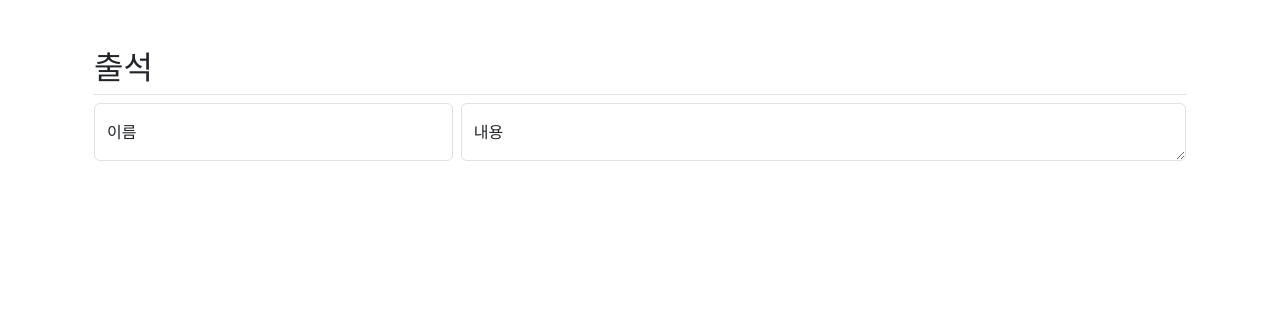
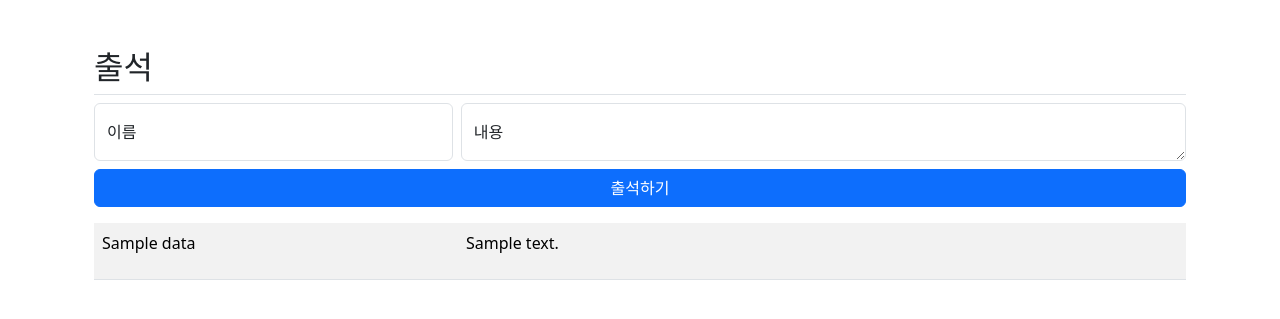
Before and after one commit to TomyoKim/mgc-sample-page, a Django app: template attendance/templates/attendance/index.html in a window 1280 px wide. Shown: the part 72-391 px from the top of the page. Run offline with Django 4.2, Linux system fonts and the light colour scheme; the template is opened without the code that fills it: most values are stand-ins (such as "Sample title", 1, 10 or a date in 2020); some libraries are stand-ins or nearby versions.

Commit message:
출석 데이터 저장 및 조회 기능 추가

```diff
--- a/attendance/templates/attendance/index.html
+++ b/attendance/templates/attendance/index.html
@@ -23,10 +23,31 @@
                     <div class="form-floating">
                         <textarea class="form-control" id="id_context" name="context" placeholder="내용"></textarea>
                         <label for="id_context">내용</label>
-                    <div>
+                    </div>
+                </div>
+                <div class="col-sm col-md">
+                    <div class="d-grid">
+                        <button class="btn btn-primary" type="submit">출석하기</button>
+                    </div>
                 </div>
             </div>
         </form>
+        <div class="container-fluid mt-3">
+            <table class="table table-striped">
+                <tbody>
+                    {% for d in data %}
+                        <tr class="row">
+                            <td class="align-top col-sm col-md-4">
+                                {{ d.name }}
+                            </td>
+                            <td class="col-sm col-md-8">
+                                {{ d.context|linebreaks }}
+                            </td>
+                        </tr>
+                    {% endfor %}
+                </tbody>
+            </table>
+        </div>
     </section>
 </body>
 <script type="text/javascript">
```
Also changed, not shown: attendance/models.py (+15 -1 lines), attendance/views.py (+15 -3 lines).
